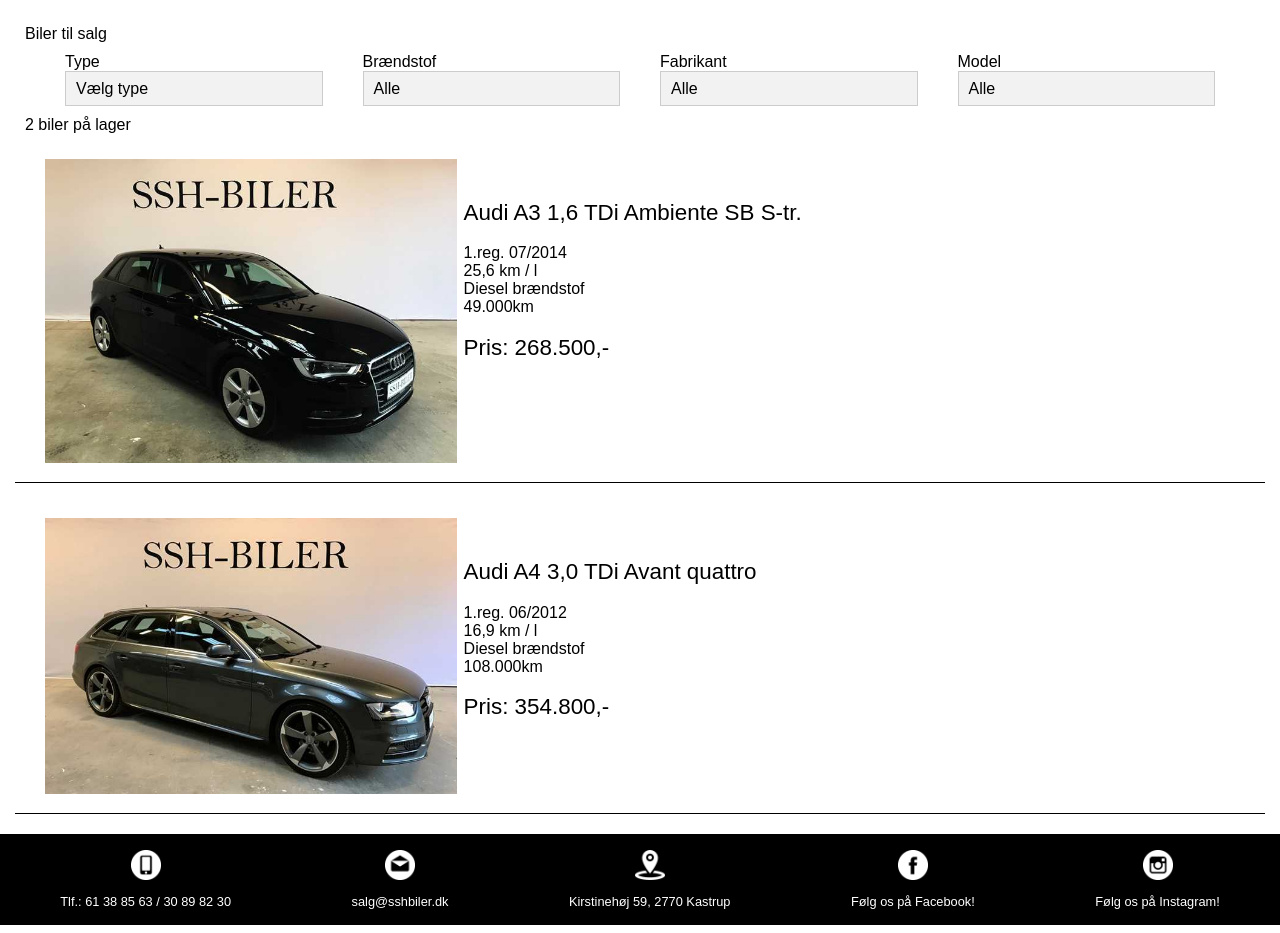
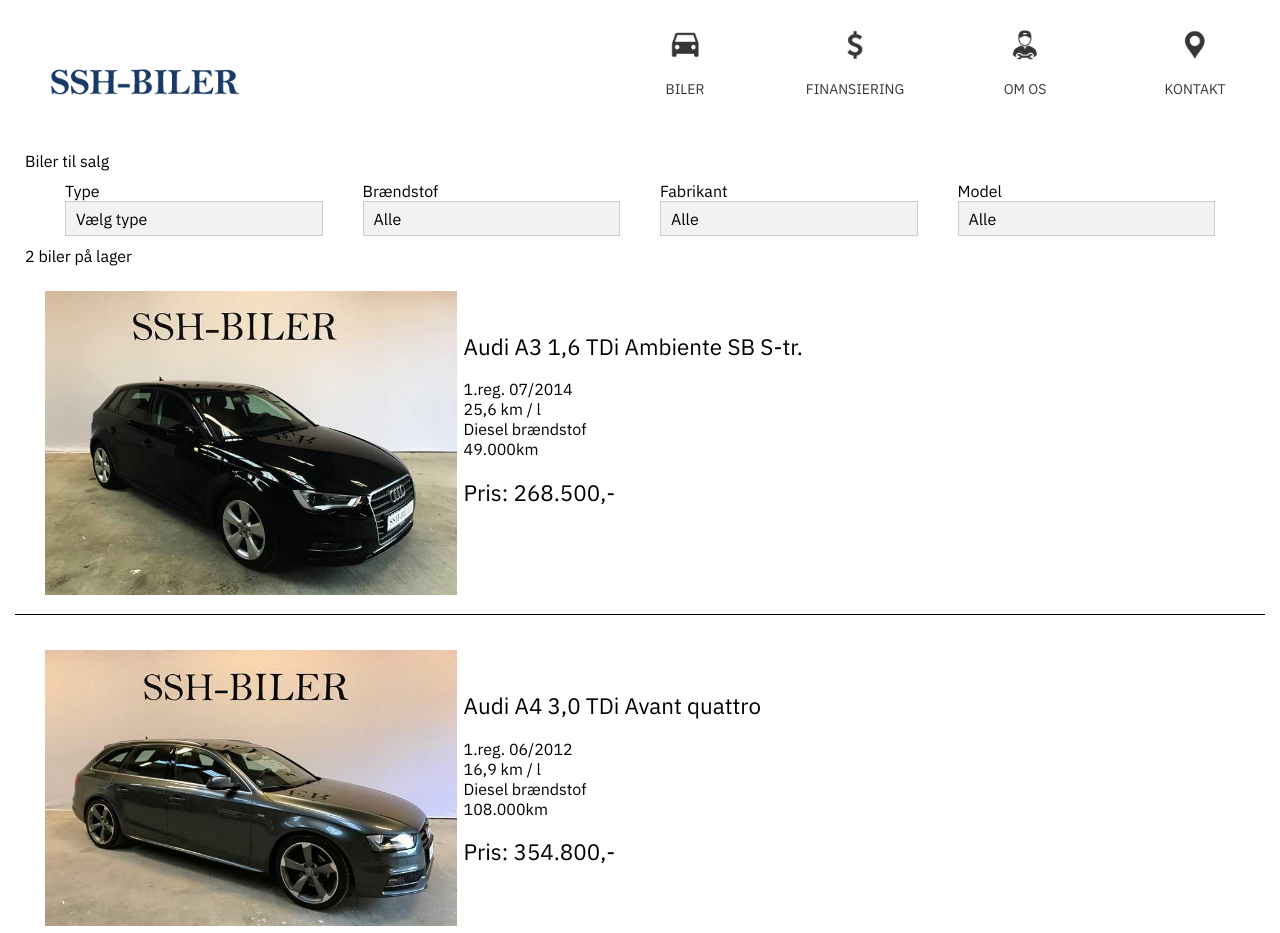
Before and after one commit to kenn5435/Redesign, a plain HTML site: page biler.html in a window 1280 px wide. Shown: the top 933 px of the page. Drawn offline with nearby package versions, Linux system fonts and the light colour scheme.

Commit message:
Biler færdig

```diff
--- a/biler.html
+++ b/biler.html
@@ -6,9 +6,55 @@
     <meta name="viewport" content="width=device-width, initial-scale=1.0">
     <title>Biler</title>
     <link rel="stylesheet" href="style.css">
+    <link href="https://fonts.googleapis.com/css?family=IBM+Plex+Sans" rel="stylesheet">
 </head>
 
 <body>
+    <!--HEADER start-->
+    <header>
+        <div class="logo">
+            <img src="pics/logo.png" alt="logo" width="200px" height="53px">
+        </div>
+
+
+        <!--Desktop nav start-->
+        <nav class="desktop_nav">
+            <ul>
+                <li>
+                    <a href="biler.html"><img src="pics/nav_icon/biler.png" onmouseover="this.src='pics/nav_icon/biler_w.png'" onmouseout="this.src='pics/nav_icon/biler.png'" height="30" width="30"/><br>Biler</a>
+                </li>
+                <li>
+                    <a href="#"><img src="pics/nav_icon/finans.png" onmouseover="this.src='pics/nav_icon/finans_w.png'" onmouseout="this.src='pics/nav_icon/finans.png'" height="30" width="30"/><br>Finansiering</a>
+                </li>
+                <li>
+                    <a href="om.html"><img src="pics/nav_icon/om.png" onmouseover="this.src='pics/nav_icon/om_w.png'" onmouseout="this.src='pics/nav_icon/om.png'" height="30" width="30"/><br>Om os</a>
+                </li>
+                <li>
+                    <a href="kontakt.html"><img src="pics/nav_icon/kontakt.png" onmouseover="this.src='pics/nav_icon/kontakt_w.png'" onmouseout="this.src='pics/nav_icon/kontakt.png'" height="30" width="30"/><br>Kontakt</a>
+                </li>
+            </ul>
+        </nav>
+        <!--Desktop nav slut-->
+
+        <!--Mobile nav start-->
+        <nav class="mobile_nav">
+            <div class="logo-mobile">
+                <img src="pics/logo.png" alt="logo" width="200px" height="53px">
+            </div>
+            <div id="mblIcon">
+                <a id="hamb" href="#"></a>
+            </div>
+            <ul id="mobile">
+                <li><a href="biler.html"><img src="pics/nav_icon/biler.png" height="30" width="30"/><br>Biler</a></li>
+                <li><a href="#"><img src="pics/nav_icon/finans.png" height="30" width="30"/><br>Finansiering</a></li>
+                <li><a href="om.html"><img src="pics/nav_icon/om.png" height="30" width="30"/><br>Om os</a></li>
+                <li><a href="kontakt.html"><img src="pics/nav_icon/kontakt.png" height="30" width="30"/><br>Kontakt</a></li>
+            </ul>
+        </nav>
+        <!--Mobile nav slut-->
+
+    </header>
+    <!--HEADER slut-->
 
     <section id="biler">
         <div class="text">
@@ -121,7 +167,8 @@
         </div>
     </footer>
 
-
+    <script src="https://code.jquery.com/jquery-3.3.1.min.js" integrity="sha256-FgpCb/KJQlLNfOu91ta32o/NMZxltwRo8QtmkMRdAu8=" crossorigin="anonymous"></script>
+    <script src="script.js"></script>
 </body>
 
 </html>
```
